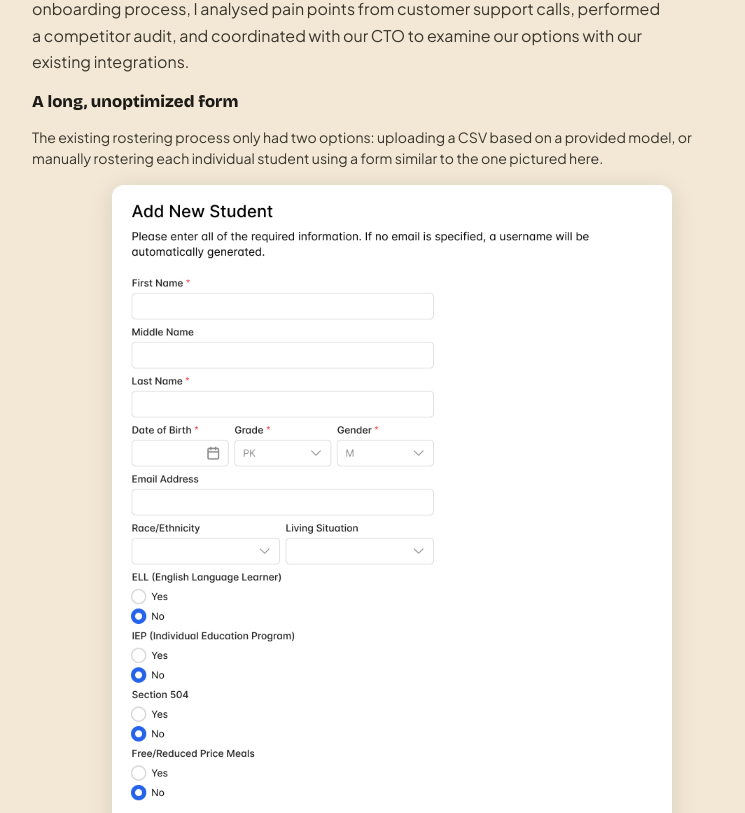
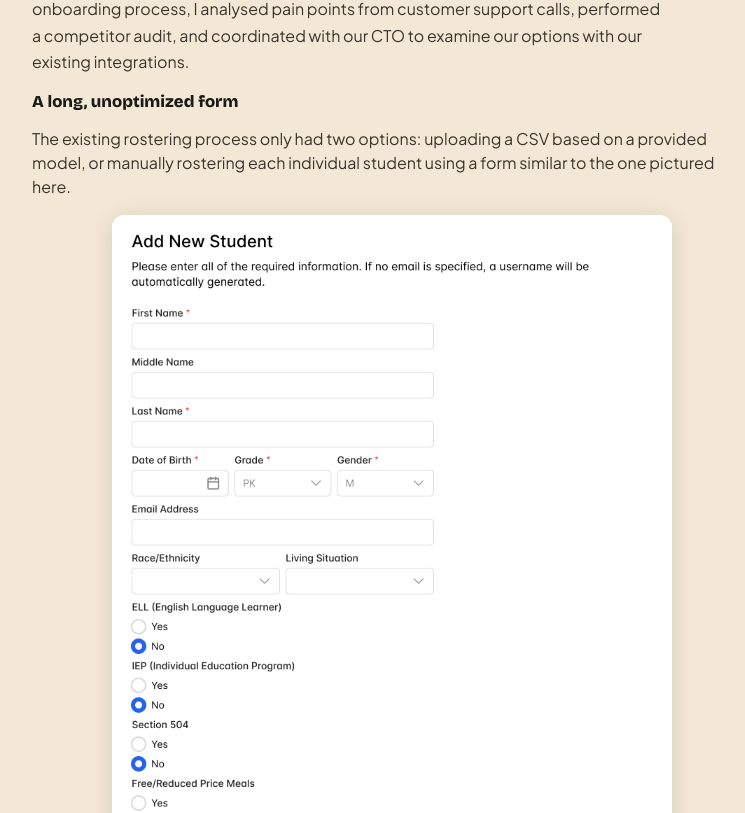
Before and after one commit to Roxanoel/portfolio26, a React (Vite) app: page /work/simplified-student-rostering in a window 1280 px wide. Shown: the part 1355-2168 px from the top of the page, without its empty margins (248-993 px from the left). Built offline with nearby package versions, Linux system fonts and the light colour scheme.

Commit message:
Increased overall font size

```diff
--- a/src/components/Slide.module.css
+++ b/src/components/Slide.module.css
@@ -34,7 +34,7 @@
 }
 
 .body {
-  font-size: clamp(var(--text-md), 1.2vw, var(--text-lg));
+  font-size: clamp(var(--text-base), 1.2vw, var(--text-lg));
   line-height: 1.65;
   color: var(--ink-soft);
   max-width: 64ch;
@@ -72,7 +72,7 @@
 }
 
 .contentParagraph {
-  font-size: clamp(var(--text-sm), 1.1vw, var(--text-base));
+  font-size: clamp(var(--text-base), 1.1vw, var(--text-lg));
   line-height: var(--leading-normal);
   color: var(--ink-soft);
   margin: 0;
```
